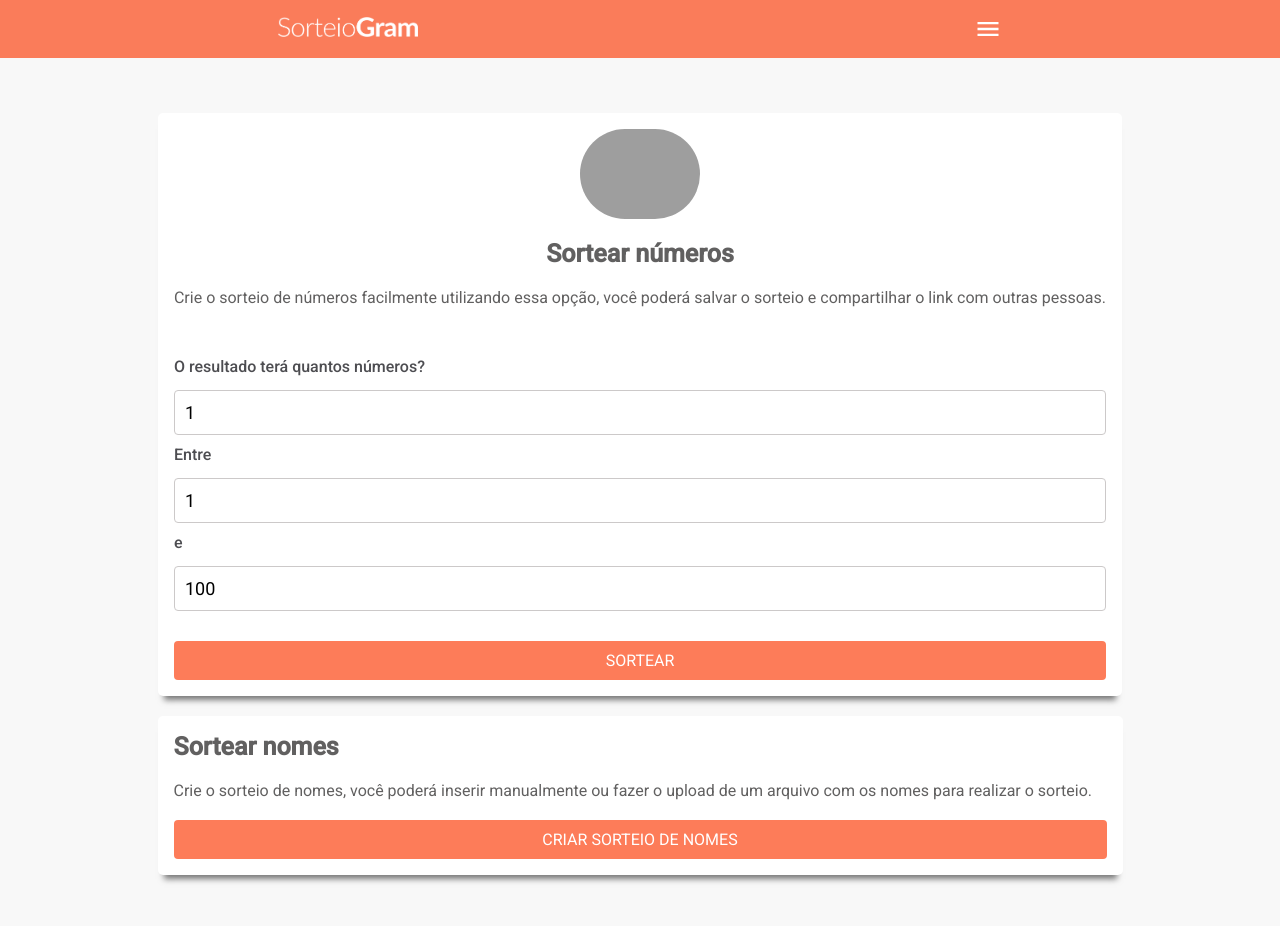
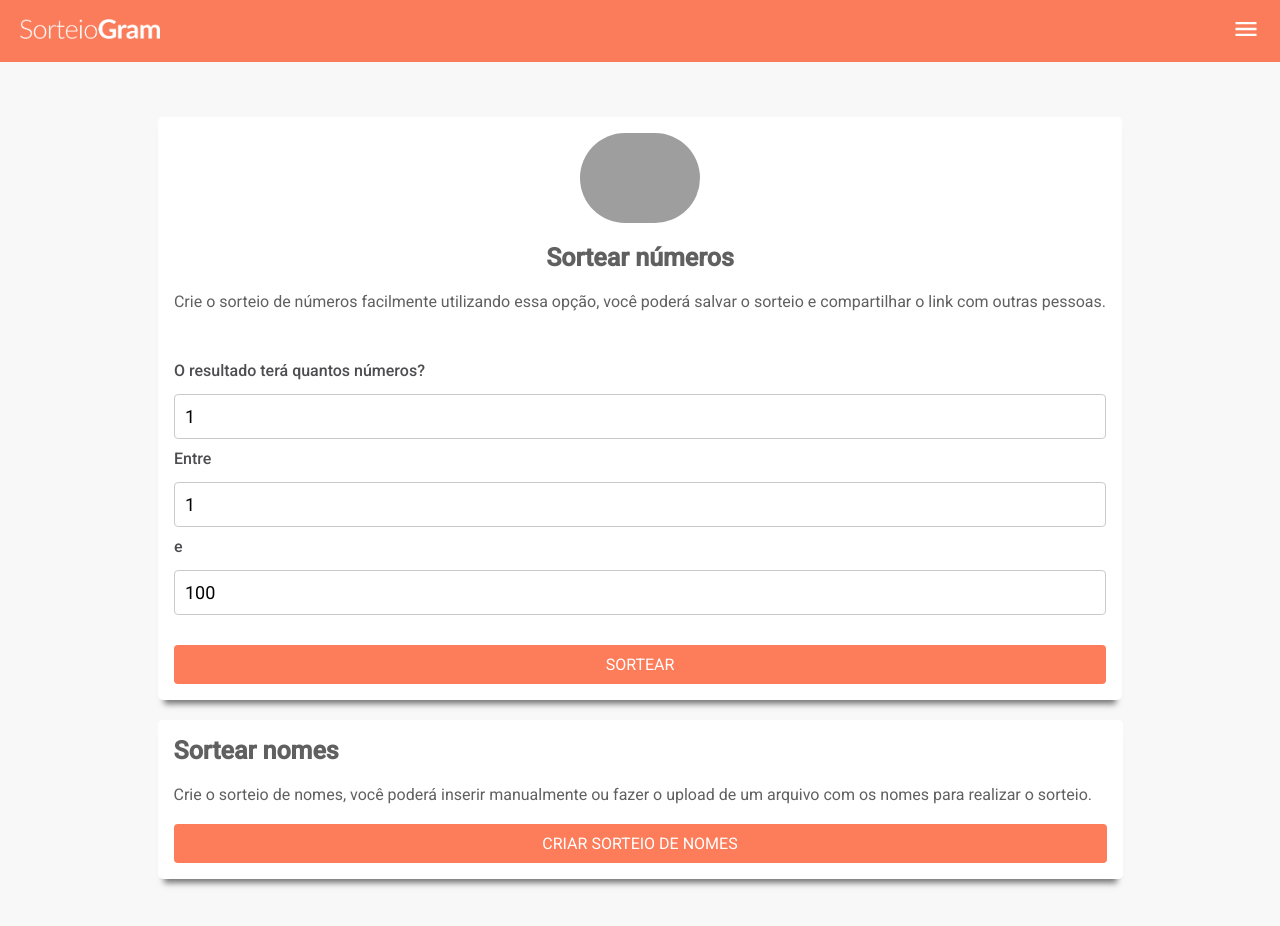
Before and after one commit to gabriellennon/sorteiogram, a React (Create React App) app: page / in a window 1280 px wide. Shown: the top 926 px of the page. Built offline with nearby package versions, Linux system fonts and the light colour scheme; grey boxes are pictures that could not be loaded.

Commit message:
navbar style

```diff
--- a/src/components/navBar/index.tsx
+++ b/src/components/navBar/index.tsx
@@ -1,26 +1,31 @@
 
+import { useState } from 'react';
 import { Link } from 'react-router-dom';
 import iconHamburguer from '../../assets/icons/menu_hamburguer.svg';
 import sorteioGramLogo from '../../assets/img/sorteiogram.logo.png';
 import './styles.scss';
 
-export function NavBar(){
-    return(
+export function NavBar() {
+    const [menu, setMenu] = useState(false);
+
+    return (
         <div className="header">
             <div className="container-nav">
                 <Link to="/">
                     <img src={sorteioGramLogo} alt="Logo sorteiogram" className="logo" />
                 </Link>
+                <button className="button-nav" onClick={() => setMenu(!menu)}>
                     <img src={iconHamburguer} alt="Ícone de menu" className="menuIcon" />
-        </div>
-        <nav>
+                </button>
+                <nav className={menu ? "open" : ''}>
                     <ul>
-                <li>Home</li>
-                <li>Sorteio de números</li>
-                <li>Sorteio de nomes</li>
-                <li>Amigo Secreto</li>
+                        <li><Link to="/">Home</Link></li>
+                        <li><Link to="/sorteio/numeros">Sorteio de números</Link></li>
+                        <li><Link to="/sorteio/nomes">Sorteio de nomes</Link></li>
                     </ul>
                 </nav>
             </div>
+
+        </div >
     )
 }
--- a/src/components/navBar/styles.scss
+++ b/src/components/navBar/styles.scss
@@ -0,0 +1,61 @@
+
+.header{
+    background: #FA7C5A;
+
+    .container-nav{
+        display: flex;
+        align-items: center;
+        justify-content: space-between;
+        padding: 15px 20px;
+        // width: 100%;
+        position: relative;
+
+        nav{
+            position: absolute;
+            display: none;
+            right: 0;
+            margin-top: 230px;
+            cursor: pointer;
+            background: #FA7C5A;
+            color: #FFF;
+
+            &.open{
+                display:block;
+            }
+
+            ul{
+                list-style-type: none;
+
+                li{
+                    margin-right: 30px;
+                    padding: 20px 10px;
+                    width: 100%;
+
+                    &:hover{
+                        background: #de6240;
+                    }
+
+                    a{
+                        font: 400 16px 'Roboto', sans-serif;
+                        text-decoration: none;
+                        color: #FFF
+                    }
+                }
+            }
+        }
+
+        .logo{
+            width: 140px;
+        }
+
+        .menuIcon{
+            width: 28px;
+            cursor: pointer;
+        }
+    }
+}
+
+.button-nav{
+    border: none;
+    background: transparent;
+}
--- a/src/pages/Home.tsx
+++ b/src/pages/Home.tsx
@@ -4,7 +4,6 @@ import toast from 'react-hot-toast';
 import { useHistory } from 'react-router-dom';
 
 import { CardSorteio } from '../components/cardSorteio';
-import '../styles/header.scss';
 
 export function Home() {
     const [sortnumber, setSortNumber] = useState('1');
--- a/src/styles/header.scss
+++ /dev/null
@@ -1,36 +0,0 @@
-
-.header{
-    background: #FA7C5A;
-    display: flex;
-
-    nav{
-        // display: block;
-        display: none;
-        color: #fff;
-        font-size: 16px;
-        float: right;
-        width: 200px;
-        top: 60px;
-        // right: calc(50% - 400px);
-        position: absolute;
-        cursor: pointer;
-        background: #FA7C5A;
-    }
-
-    .container-nav{
-        display: flex;
-        align-items: center;
-        justify-content: space-around;
-        padding: 15px 0;
-        width: 100%;
-
-        .logo{
-            width: 140px;
-        }
-
-        .menuIcon{
-            width: 28px;
-            cursor: pointer;
-        }
-    }
-}
```
Lines whose indentation alone changed are shown as unchanged.
